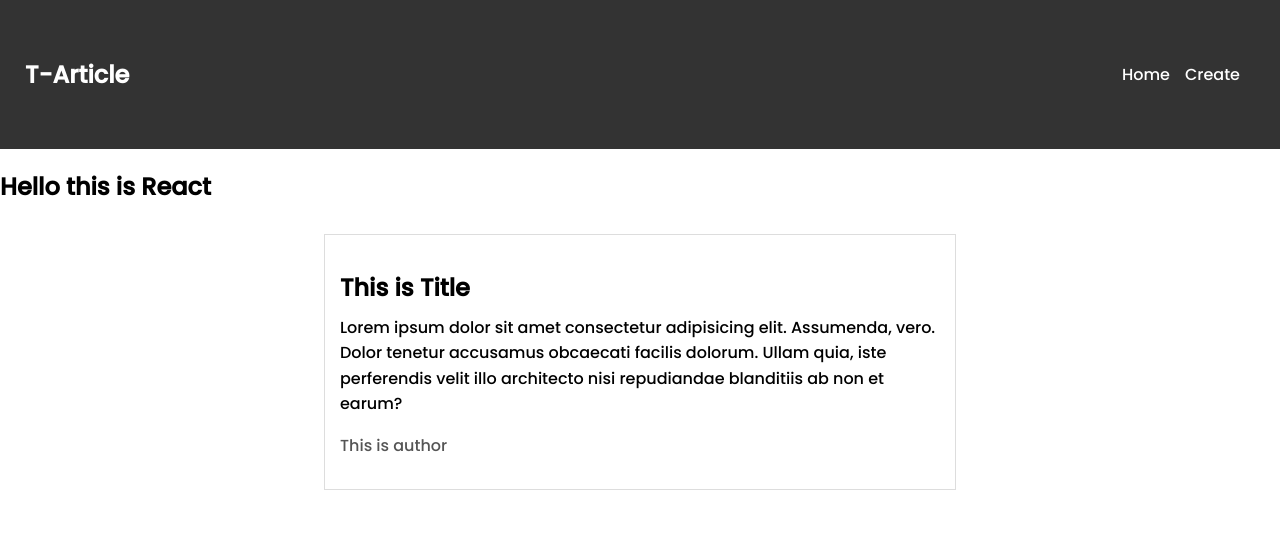
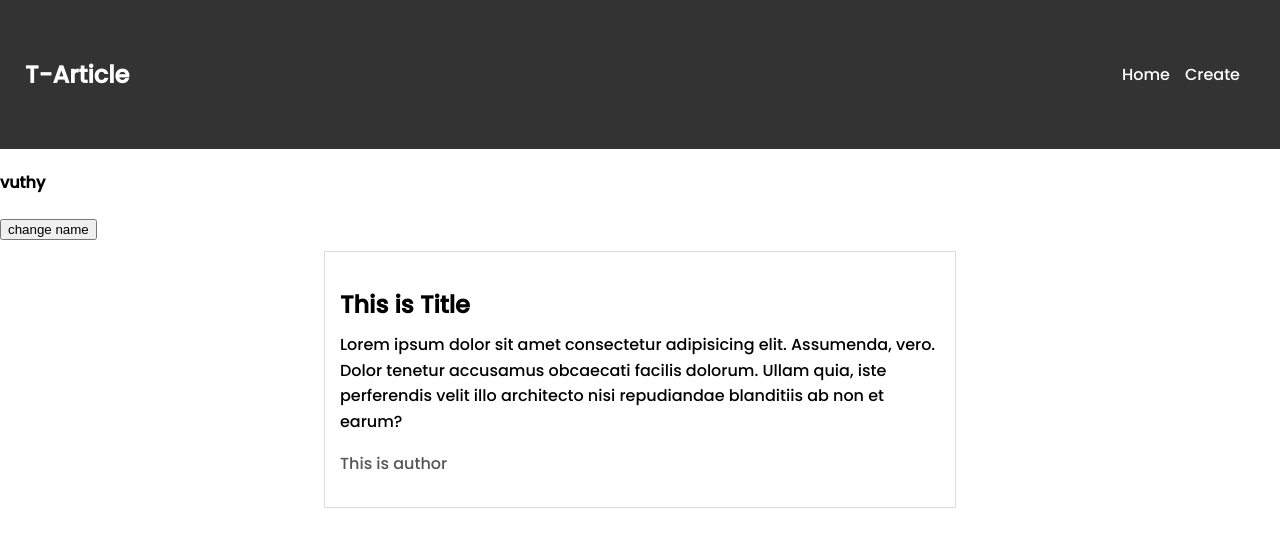
Before and after one commit to Leap-Chanvuthy/react-tutorial-for-beginners, a React (Create React App) app: page / in a window 1280 px wide. Shown: the top 546 px of the page. Built offline with nearby package versions, Linux system fonts and the light colour scheme.

Commit message:
add:lesson3 useState

```diff
--- a/src/App.js
+++ b/src/App.js
@@ -1,11 +1,19 @@
 import Home from './pages/Home';
 import Navbar from './components/layout/Navbar';
+import { useState } from 'react';
 
 function App() {
+
+  const [name , setName] = useState('vuthy');
+  const handleChange = () => {
+    setName('tiven');
+  }
+
   return (
     <div className="App">
       <Navbar/>
-        <h2>Hello this is React</h2>
+      <h4>{name}</h4>
+      <button onClick={handleChange}>change name</button>
       <Home/>
     </div>
   );
```
